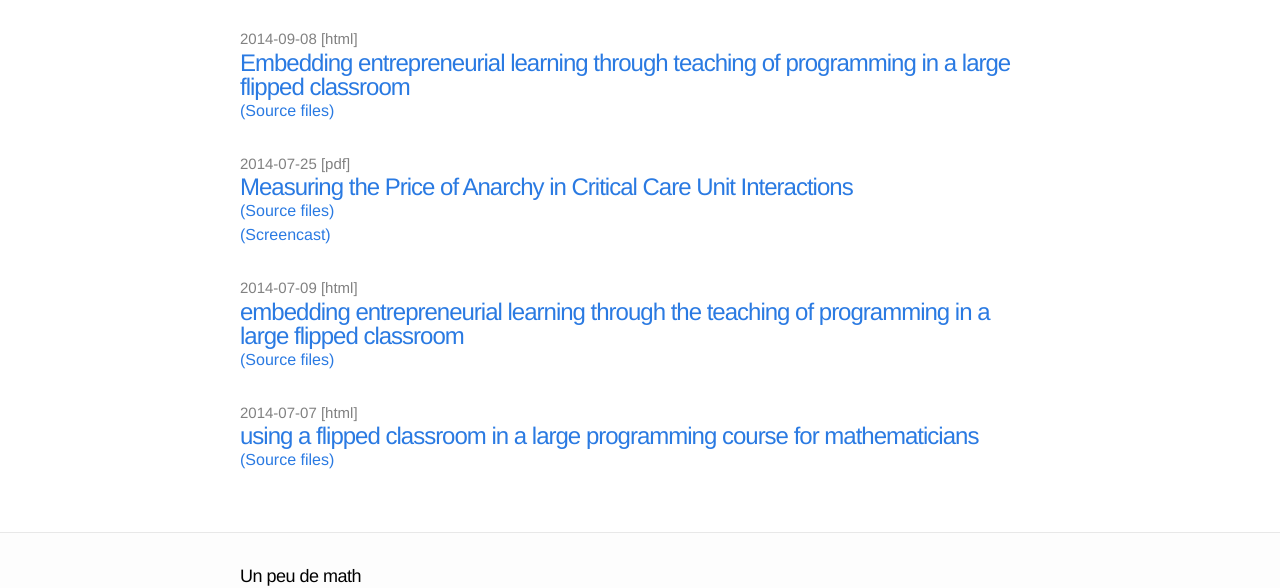
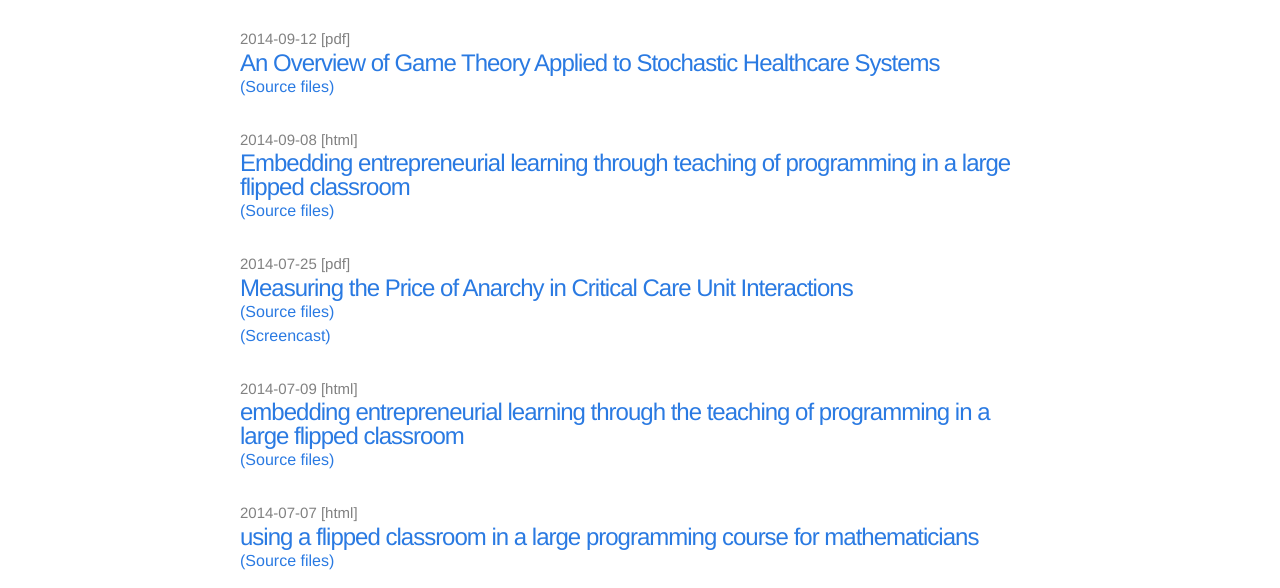
Before and after one commit to JasYoung315/Talks, a plain HTML site: page index.html in a window 1280 px wide. Shown: the part 64-652 px from the top of the page. Drawn offline with Linux system fonts and the light colour scheme.

Commit message:
re writing index

```diff
--- a/index.html
+++ b/index.html
@@ -51,6 +51,15 @@ ga('send', 'pageview');
             <div class="wrap">
             <div class="home">
             <ul class='posts'>
+                    <li>
+                    <span class="post-date">2014-09-12 [pdf]</span>
+                    <a class="post-link" href="./2014-09-12-An-Overview-of-Game-Theory-Applied-to-Stochastic-Healthcare-Systems/2014-09-12-An-Overview-of-Game-Theory-Applied-to-Stochastic-Healthcare-Systems.pdf"> An Overview of Game Theory Applied to Stochastic Healthcare Systems</a>
+                    <p>
+                    <a href="https://github.com/drvinceknight/Talks/tree/gh-pages/2014-09-12-An-Overview-of-Game-Theory-Applied-to-Stochastic-Healthcare-Systems">(Source files)</a>
+                    </p>
+
+                    </li>
+
                     <li>
                     <span class="post-date">2014-09-08 [html]</span>
                     <a class="post-link" href="./2014-09-08-Embedding-entrepreneurial-learning-through-teaching-of-programming-in-a-large-flipped-classroom/2014-09-08-Embedding-entrepreneurial-learning-through-teaching-of-programming-in-a-large-flipped-classroom.html"> Embedding entrepreneurial learning through teaching of programming in a large flipped classroom</a>
```
